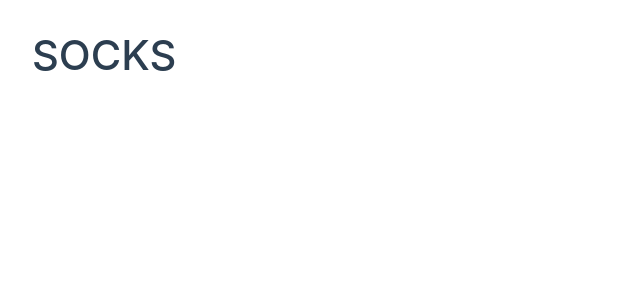
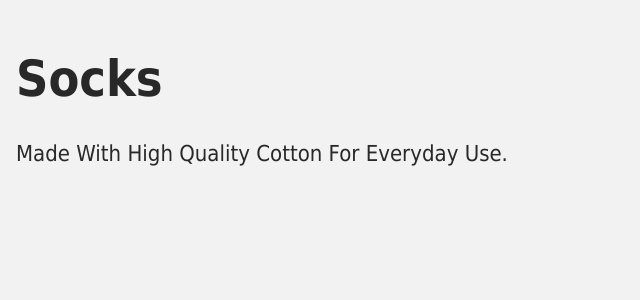
Before and after one commit to oshanto-ctrl/learning-vue, a Vue app in the folder my-vue-app/: page / in a window 1280 px wide. Shown: the top 300 px of the page, without its empty margins (0-640 px from the left). Built offline with nearby package versions, Linux system fonts and the light colour scheme.

Commit message:
Restructured the src folder as being tutored in the vue mastery video tutorial

```diff
--- a/my-vue-app/src/App.vue
+++ b/my-vue-app/src/App.vue
@@ -1,17 +1,19 @@
 <script setup>
-import HelloWorld from './components/HelloWorld.vue'
+  // Logic, state
+  import { ref } from 'vue'
+
+  const product = ref("Socks")
+  const p_description = ref("Made With High Quality Cotton For Everyday Use.")
 </script>
 
 <template>
-  <header>
-
-    <div>
-      <HelloWorld msg="SOCKS" />
+  <!-- Skeleton -->
+  <div class="product-display">
+    <div class="product-container">
+      <div class="product-info">
+        <h1>{{ product }}</h1>
+        <p>{{ p_description }}</p>
+      </div>
     </div>
-  </header>
-
+  </div>
 </template>
-
-<style scoped>
-
-</style>
--- a/my-vue-app/src/assets/base.css
+++ /dev/null
@@ -1,86 +0,0 @@
-/* color palette from <https://github.com/vuejs/theme> */
-:root {
-  --vt-c-white: #ffffff;
-  --vt-c-white-soft: #f8f8f8;
-  --vt-c-white-mute: #f2f2f2;
-
-  --vt-c-black: #181818;
-  --vt-c-black-soft: #222222;
-  --vt-c-black-mute: #282828;
-
-  --vt-c-indigo: #2c3e50;
-
-  --vt-c-divider-light-1: rgba(60, 60, 60, 0.29);
-  --vt-c-divider-light-2: rgba(60, 60, 60, 0.12);
-  --vt-c-divider-dark-1: rgba(84, 84, 84, 0.65);
-  --vt-c-divider-dark-2: rgba(84, 84, 84, 0.48);
-
-  --vt-c-text-light-1: var(--vt-c-indigo);
-  --vt-c-text-light-2: rgba(60, 60, 60, 0.66);
-  --vt-c-text-dark-1: var(--vt-c-white);
-  --vt-c-text-dark-2: rgba(235, 235, 235, 0.64);
-}
-
-/* semantic color variables for this project */
-:root {
-  --color-background: var(--vt-c-white);
-  --color-background-soft: var(--vt-c-white-soft);
-  --color-background-mute: var(--vt-c-white-mute);
-
-  --color-border: var(--vt-c-divider-light-2);
-  --color-border-hover: var(--vt-c-divider-light-1);
-
-  --color-heading: var(--vt-c-text-light-1);
-  --color-text: var(--vt-c-text-light-1);
-
-  --section-gap: 160px;
-}
-
-@media (prefers-color-scheme: dark) {
-  :root {
-    --color-background: var(--vt-c-black);
-    --color-background-soft: var(--vt-c-black-soft);
-    --color-background-mute: var(--vt-c-black-mute);
-
-    --color-border: var(--vt-c-divider-dark-2);
-    --color-border-hover: var(--vt-c-divider-dark-1);
-
-    --color-heading: var(--vt-c-text-dark-1);
-    --color-text: var(--vt-c-text-dark-2);
-  }
-}
-
-*,
-*::before,
-*::after {
-  box-sizing: border-box;
-  margin: 0;
-  font-weight: normal;
-}
-
-body {
-  min-height: 100vh;
-  color: var(--color-text);
-  background: var(--color-background);
-  transition:
-    color 0.5s,
-    background-color 0.5s;
-  line-height: 1.6;
-  font-family:
-    Inter,
-    -apple-system,
-    BlinkMacSystemFont,
-    'Segoe UI',
-    Roboto,
-    Oxygen,
-    Ubuntu,
-    Cantarell,
-    'Fira Sans',
-    'Droid Sans',
-    'Helvetica Neue',
-    sans-serif;
-  font-size: 15px;
-  text-rendering: optimizeLegibility;
-  -webkit-font-smoothing: antialiased;
-  -moz-osx-font-smoothing: grayscale;
-}
--- a/my-vue-app/src/assets/main.css
+++ b/my-vue-app/src/assets/main.css
@@ -1,8 +1,183 @@
-@import './base.css';
 
-#app {
-  max-width: 1280px;
-  margin: 0 auto;
-  padding: 2rem;
-  font-weight: normal;
+body {
+  background-color: #f2f2f2;
+  margin: 0px;
+  font-family: tahoma;
+  color: #282828;
 }
+
+.button {
+  margin: 30px;
+  background-color: #39495c;
+  border-radius: 5px;
+  font-size: 18px;
+  width: 160px;
+  height: 60px;
+  color: white;
+  padding: 20px;
+  box-shadow: inset 0 -0.6em 1em -0.35em rgba(0, 0, 0, 0.17),
+    inset 0 0.6em 2em -0.3em rgba(255, 255, 255, 0.15),
+    inset 0 0 0em 0.05em rgba(255, 255, 255, 0.12);
+  text-align: center;
+  cursor: pointer;
+}
+
+.cart {
+  margin: 25px 100px;
+  float: right;
+  border: 1px solid #d8d8d8;
+  padding: 10px 30px;
+  background-color: white;
+  -webkit-box-shadow: 0px 2px 15px -12px rgba(0, 0, 0, 0.57);
+  -moz-box-shadow: 0px 2px 15px -12px rgba(0, 0, 0, 0.57);
+  box-shadow: 2px 15px -12px rgba(0, 0, 0, 0.57);
+}
+
+.color-circle {
+  width: 50px;
+  height: 50px;
+  margin-top: 8px;
+  border: 2px solid #d8d8d8;
+  border-radius: 50%;
+}
+
+
+.disabledButton {
+  background-color: #d8d8d8;
+  cursor: not-allowed;
+}
+
+h1 {
+  font-size: 50px;
+}
+
+h3 {
+  font-size: 25px;
+}
+
+img {
+  border: 2px solid #d8d8d8;
+  width: 70%;
+  margin: 40px;
+  padding: 15px;
+  -webkit-box-shadow: 0px 2px 15px -12px rgba(0, 0, 0, 0.57);
+  -moz-box-shadow: 0px 2px 15px -12px rgba(0, 0, 0, 0.57);
+  box-shadow: 2px 15px -12px rgba(0, 0, 0, 0.57);
+}
+
+input {
+  width: 100%;
+  height: 40px;
+  margin-bottom: 20px;
+}
+
+label {
+  font-size: 20px;
+  margin-bottom: 5px;
+}
+
+li {
+  font-size: 18px;
+}
+
+.nav-bar {
+  background: linear-gradient(-90deg, #84cf6a, #16c0b0);
+  height: 60px;
+  margin-bottom: 25px;
+  -webkit-box-shadow: 0px 2px 15px -12px rgba(0, 0, 0, 0.57);
+  -moz-box-shadow: 0px 2px 15px -12px rgba(0, 0, 0, 0.57);
+  box-shadow: 1px 1px 5px rgba(0, 0, 0, 0.57);
+}
+
+.out-of-stock-img {
+  opacity:0.5
+}
+
+p {
+  font-size: 22px;
+}
+
+.product-display {
+  display: flex;
+  flex-direction: column;
+  padding: 1rem;
+}
+
+.product-container {
+  display: flex;
+  flex-direction: row;
+  flex-wrap: wrap;
+}
+
+.product-image,
+.product-info {
+  width: 50%;
+}
+
+.review-form {
+  display: flex;
+  flex-direction: column;
+  width: 425px;
+  padding: 20px;
+  margin: 40px;
+  border: 2px solid #d8d8d8;
+  background-color: white;
+  -webkit-box-shadow: 0px 2px 15px -12px rgba(0, 0, 0, 0.57);
+  -moz-box-shadow: 0px 2px 15px -12px rgba(0, 0, 0, 0.57);
+  box-shadow: 2px 15px -12px rgba(0, 0, 0, 0.57);
+}
+
+.review-container {
+  width: 425px;
+  padding: 20px;
+  background-color: white;
+  -webkit-box-shadow: 0px 2px 20px -12px rgba(0, 0, 0, 0.57);
+  -moz-box-shadow: 0px 2px 20px -12px rgba(0, 0, 0, 0.57);
+  box-shadow: 2px 20px -12px rgba(0, 0, 0, 0.57);
+  margin-left: 40px;
+  border: 2px solid #d8d8d8;
+}
+
+.review-container li {
+  margin-bottom: 30px;
+}
+
+.review-form .button {
+  display: block;
+  margin: 30px auto;
+}
+
+select {
+  height: 40px;
+  font-size: 20px;
+  background-color: white;
+  cursor: pointer;
+}
+
+textarea {
+  width: 95%;
+  height: 70px;
+  padding: 10px;
+  font-size: 20px;
+  margin-bottom: 20px;
+}
+
+ul {
+  list-style-type: none;
+}
+
+@media only screen and (max-width: 600px) {
+  .container {
+    flex-direction: column;
+  }
+
+  .product-image,
+  .product-info {
+    margin-left: 10px;
+    width: 100%;
+  }
+
+  .review-form {
+    width: 90%;
+  }
+}
--- a/my-vue-app/src/components/HelloWorld.vue
+++ /dev/null
@@ -1,24 +0,0 @@
-<script setup>
-defineProps({
-  msg: {
-    type: String,
-    required: true,
-  },
-})
-</script>
-
-<template>
-  <div>
-    <h1>{{ msg }}</h1>
-  </div>
-</template>
-
-<style scoped>
-h1 {
-  font-weight: 500;
-  font-size: 2.6rem;
-  position: relative;
-  top: -10px;
-}
-
-</style>
--- a/my-vue-app/src/main.js
+++ b/my-vue-app/src/main.js
@@ -1,6 +1,6 @@
+import { createApp } from 'vue'
+import App from './App.vue'
 import './assets/main.css'
 
-import { createApp } from 'vue'
-import App from './App.vue'
 
 createApp(App).mount('#app')
```
Also changed, not shown: my-vue-app/src/assets/images/socks_blue.jpeg (added), my-vue-app/src/assets/images/socks_green.jpeg (added).
